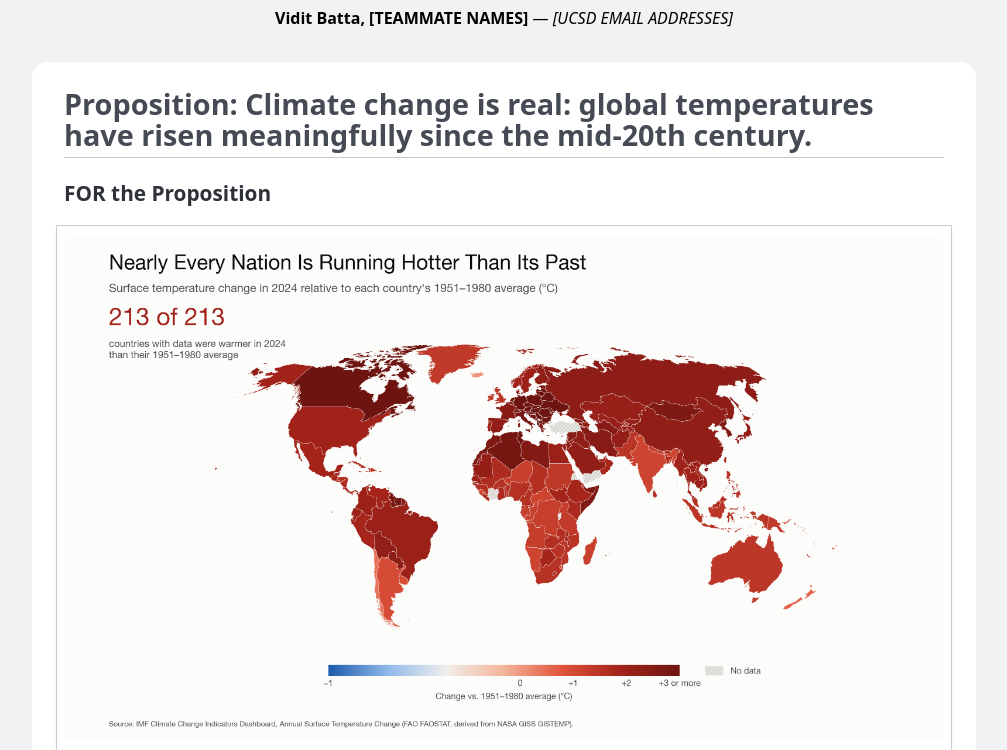
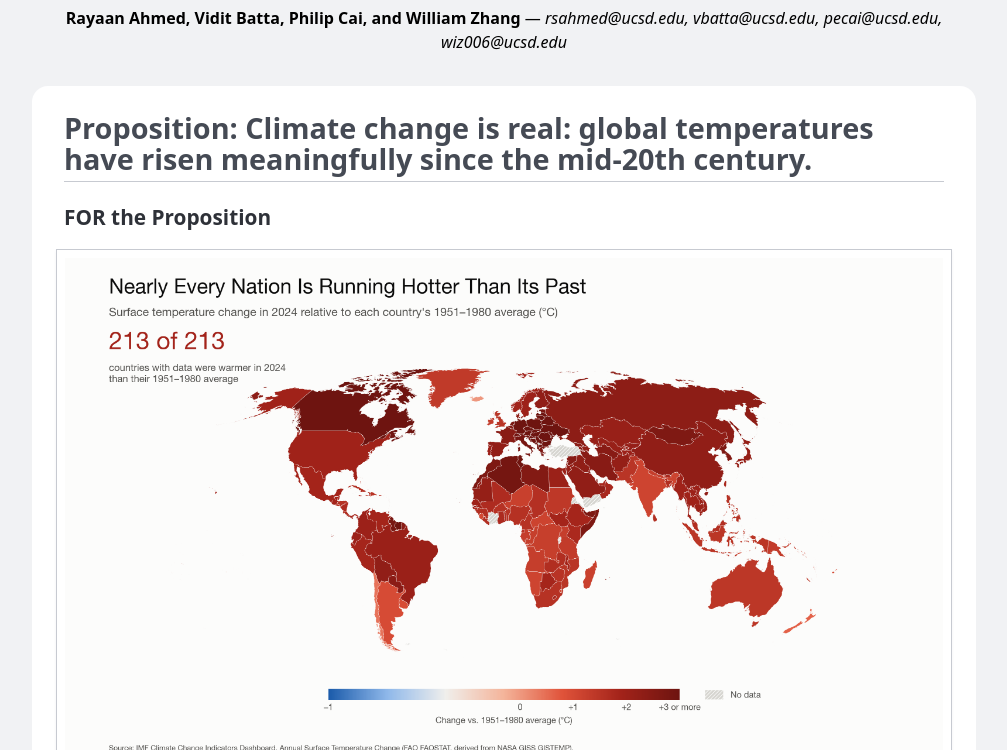
Before and after one commit to thebigviditb/dsc106-project2, a plain HTML site: page index.html in a window 1280 px wide. Shown: the part 297-1047 px from the top of the page, without its empty margins (136-1143 px from the left). Drawn offline with Linux system fonts and the light colour scheme.

Commit message:
added authors and emails

```diff
--- a/index.html
+++ b/index.html
@@ -155,7 +155,7 @@
                 Persuasive or Deceptive Visualization?
             </h1>
 
-            <p><strong>Vidit Batta, [TEAMMATE NAMES]</strong> — <em>[UCSD EMAIL ADDRESSES]</em></p>
+            <p><strong>Rayaan Ahmed, Vidit Batta, Philip Cai, and William Zhang</strong> — <em>rsahmed@ucsd.edu, vbatta@ucsd.edu, pecai@ucsd.edu, wiz006@ucsd.edu</em></p>
         </header>
 
         <main>
```
